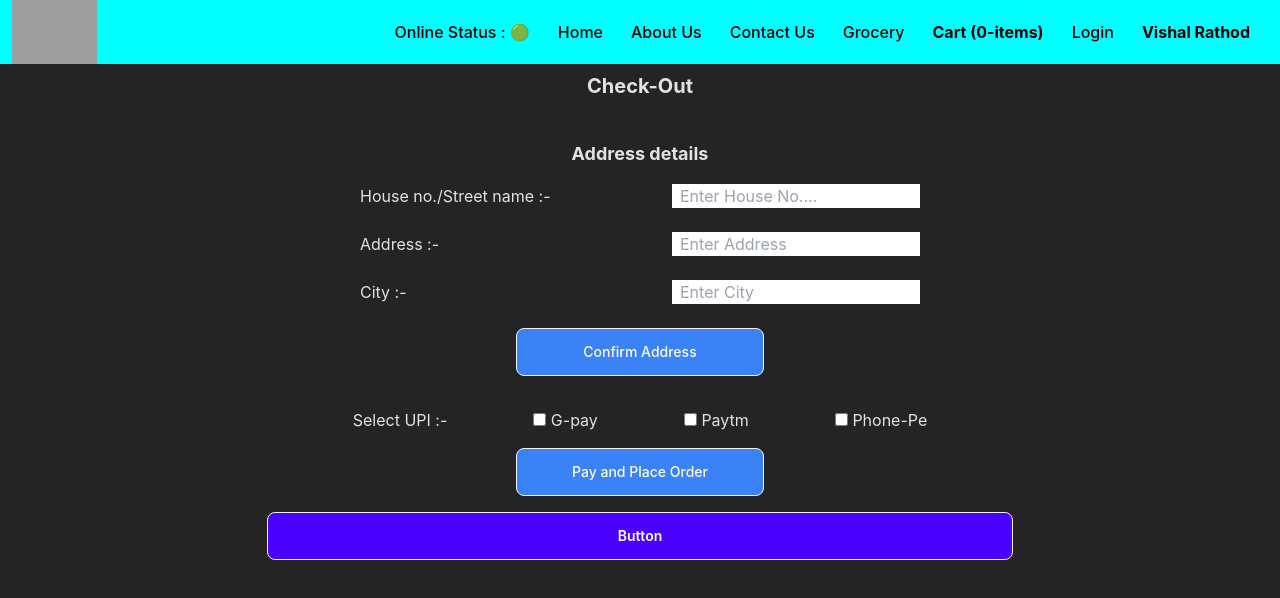
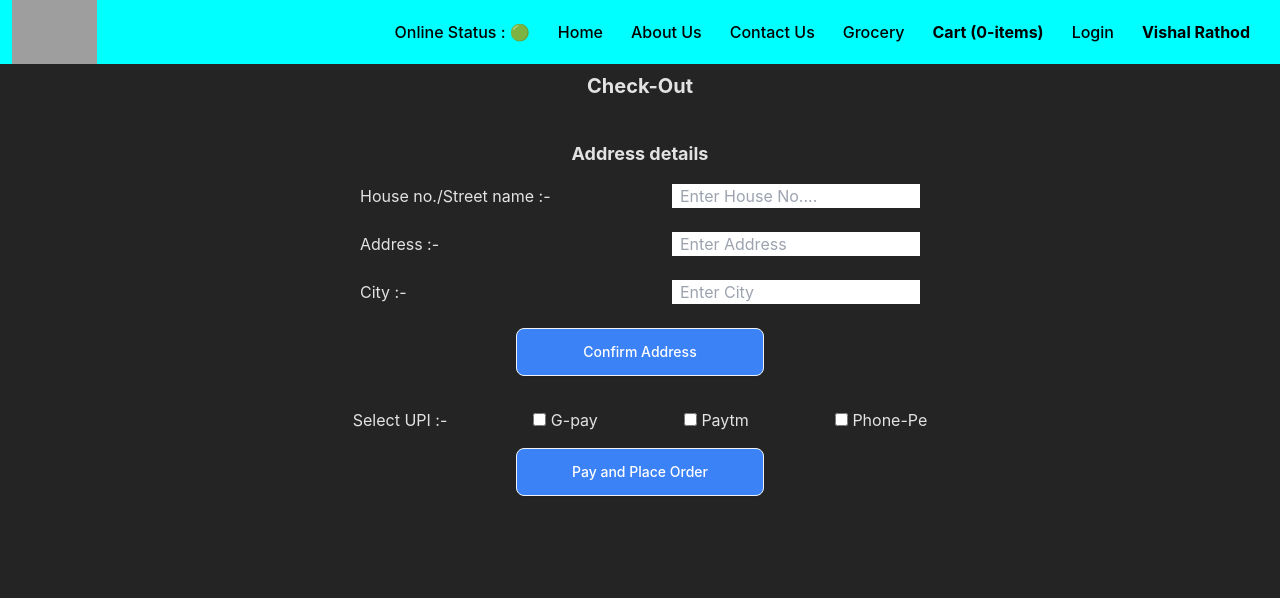
Before and after one commit to Vishal-080/Namaste_swiggy, a React (Vite) app: page /checkout in a window 1280 px wide. Shown: the top 598 px of the page. Built offline with nearby package versions, Linux system fonts and the light colour scheme; grey boxes are pictures that could not be loaded.

Commit message:
Daisy Ui button component added to cart total page

```diff
--- a/src/Components/Checkout.jsx
+++ b/src/Components/Checkout.jsx
@@ -85,7 +85,6 @@ const Checkout = () => {
       >
         <Link to="/">Pay and Place Order</Link>
       </button>
-      <button class="btn bg-primary text-white">Button</button>
     </div>
   );
 };
```
